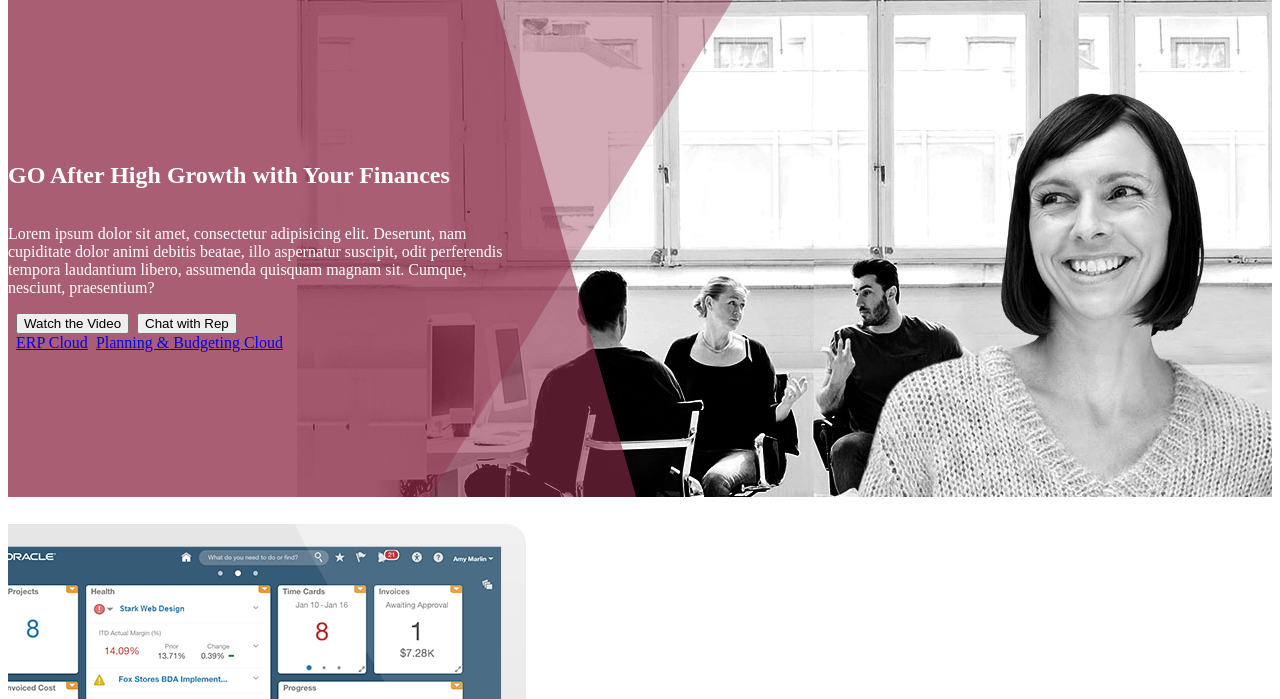
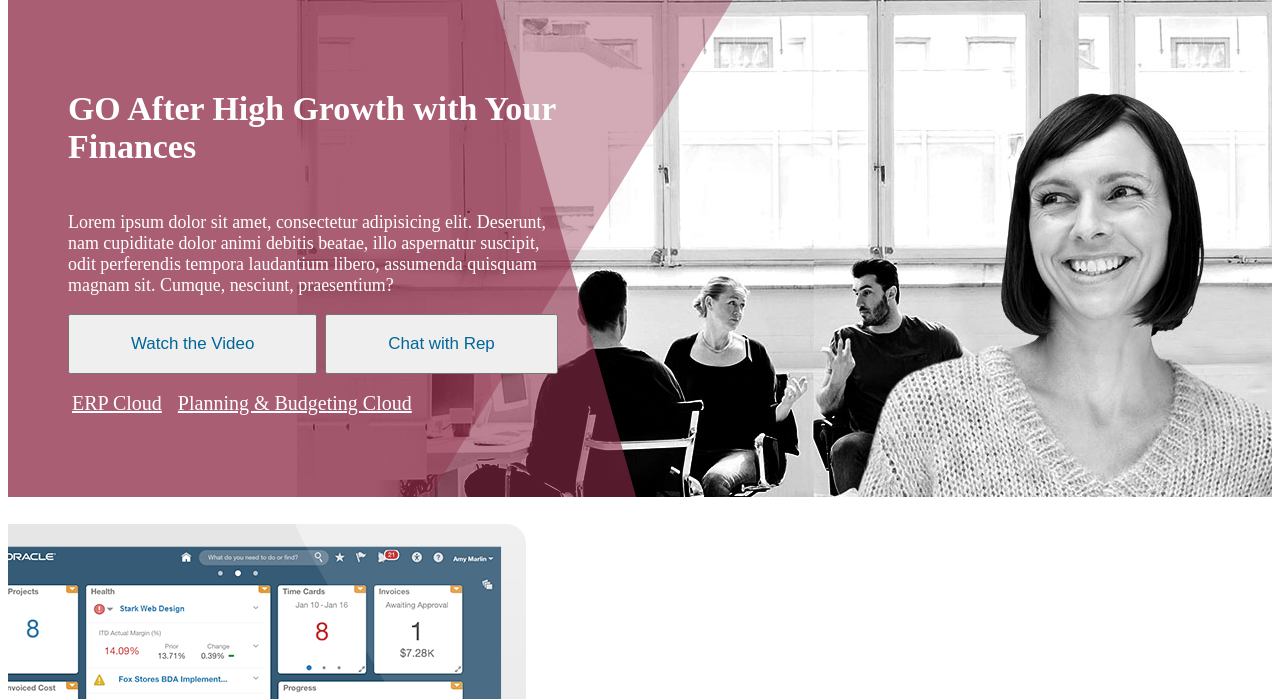
Before and after one commit to daguiheso/Practica1-RDS, a plain HTML site: page index.html in a window 1280 px wide. Shown: the part 101-800 px from the top of the page. Drawn offline with Linux system fonts and the light colour scheme.

Commit message:
Estilos CSS banner 100%

```diff
--- a/src/css/index.css
+++ b/src/css/index.css
@@ -94,16 +94,29 @@ body, html {
 	flex-direction: column;
 	justify-content: center;
 	color: white;
+	margin-left: 60px;
+}
+.banner-text-title {
+	font-size: 2.12em;
+}
+.banner-text-text {
+	font-size: 1.12em;
 }
 .banner-text-contentButtons {
 	display: flex;
 }
 .banner-text-contentButtons .button {
-	margin-left: 8px;
+	margin-right: 8px;
+	padding: 18px 61px;
+	color: #006699;
+	font-size: 1.06em;
 }
 .banner-text-contentLinks {
 	display: flex;
 }
 .banner-text-contentLinks .link {
-	margin-left: 8px;
+	margin-right: 8px;
+	padding: 18px 4px;
+	color: white;
+	font-size: 1.25em;
 }
```
